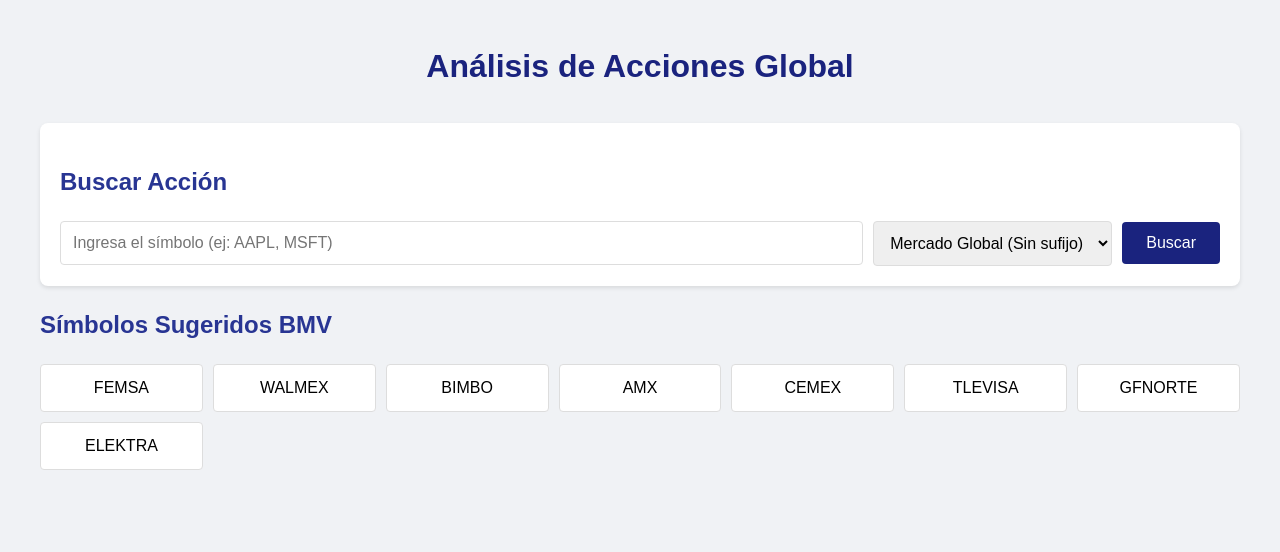
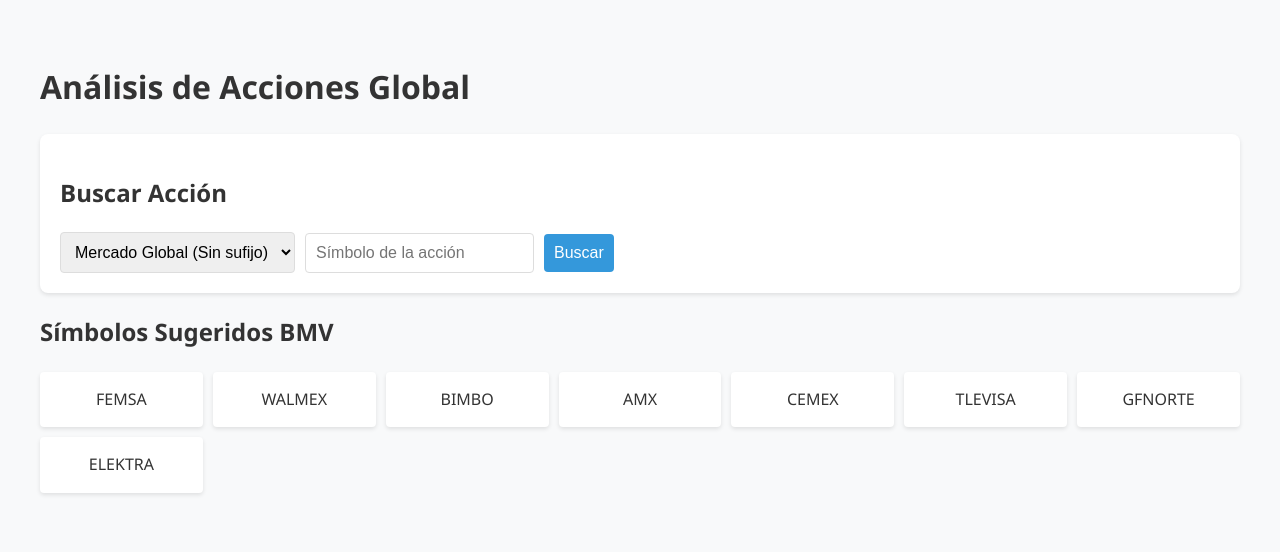
Before and after one commit to KevinCavazosO/momazoscris, a Flask app: page / in a window 1280 px wide. Shown: the top 552 px of the page. Run offline with Flask 3, Linux system fonts and the light colour scheme; some libraries are stand-ins or nearby versions.

Commit message:
index.html

```diff
--- a/templates/index.html
+++ b/templates/index.html
@@ -4,75 +4,65 @@
     <meta charset="UTF-8">
     <meta name="viewport" content="width=device-width, initial-scale=1.0">
     <title>Análisis de Acciones Global</title>
-    <script src="https://cdn.plot.ly/plotly-latest.min.js"></script>
     <style>
+        :root {
+            --primary-color: #2c3e50;
+            --secondary-color: #34495e;
+            --accent-color: #3498db;
+            --success-color: #2ecc71;
+            --warning-color: #f1c40f;
+            --danger-color: #e74c3c;
+            --text-color: #333;
+            --light-bg: #f8f9fa;
+        }
+
         body {
-            font-family: Arial, sans-serif;
+            font-family: 'Segoe UI', Tahoma, Geneva, Verdana, sans-serif;
             line-height: 1.6;
             margin: 0;
             padding: 20px;
-            background-color: #f0f2f5;
+            background-color: var(--light-bg);
+            color: var(--text-color);
         }
 
         .container {
             max-width: 1200px;
             margin: 0 auto;
-        }
-
-        h1 {
-            color: #1a237e;
-            text-align: center;
-            margin-bottom: 30px;
-        }
-
-        h2 {
-            color: #283593;
-            margin-top: 20px;
-        }
-
-        h3 {
-            color: #303f9f;
-            margin-top: 15px;
+            padding: 20px;
         }
 
         .busqueda-seccion {
-            margin: 20px 0;
+            background-color: white;
             padding: 20px;
-            background: #ffffff;
             border-radius: 8px;
             box-shadow: 0 2px 4px rgba(0,0,0,0.1);
+            margin-bottom: 20px;
         }
 
         .busqueda-form {
             display: flex;
             gap: 10px;
+            flex-wrap: wrap;
             align-items: center;
         }
 
-        .simbolo-input, .mercado-select {
-            padding: 12px;
+        select, input, button {
+            padding: 10px;
             border: 1px solid #ddd;
             border-radius: 4px;
             font-size: 16px;
         }
 
-        .simbolo-input {
-            flex: 1;
-        }
-
-        .buscar-btn {
-            padding: 12px 24px;
-            background: #1a237e;
+        button {
+            background-color: var(--accent-color);
             color: white;
             border: none;
-            border-radius: 4px;
             cursor: pointer;
-            font-size: 16px;
             transition: background-color 0.3s;
         }
 
-        .buscar-btn:hover {
-            background: #283593;
+        button:hover {
+            background-color: #2980b9;
         }
 
         .simbolos-lista {
@@ -83,123 +73,77 @@
         }
 
         .simbolo-item {
-            padding: 10px;
-            background: #ffffff;
-            border: 1px solid #ddd;
+            background-color: white;
+            padding: 15px;
             border-radius: 4px;
             text-align: center;
             cursor: pointer;
-            transition: all 0.3s;
+            transition: transform 0.2s;
+            box-shadow: 0 2px 4px rgba(0,0,0,0.1);
         }
 
         .simbolo-item:hover {
-            background: #e8eaf6;
             transform: translateY(-2px);
-            box-shadow: 0 2px 4px rgba(0,0,0,0.1);
+            background-color: var(--accent-color);
+            color: white;
         }
 
         .error {
-            padding: 15px;
-            background-color: #ffebee;
-            color: #c62828;
+            background-color: var(--danger-color);
+            color: white;
+            padding: 10px;
             border-radius: 4px;
-            margin: 20px 0;
-            text-align: center;
-        }
-
-        #resultados {
-            background: #ffffff;
-            padding: 20px;
-            border-radius: 8px;
-            box-shadow: 0 2px 4px rgba(0,0,0,0.1);
-            margin-top: 20px;
+            margin: 10px 0;
         }
 
         .empresa-info {
             display: flex;
             gap: 20px;
-            margin-bottom: 30px;
-            align-items: flex-start;
+            background-color: white;
+            padding: 20px;
+            border-radius: 8px;
+            margin-bottom: 20px;
+            box-shadow: 0 2px 4px rgba(0,0,0,0.1);
         }
 
         .logo-empresa img {
             max-width: 100px;
             height: auto;
-            border-radius: 4px;
-        }
-
-        .descripcion-empresa {
-            font-size: 0.9em;
-            color: #666;
-            line-height: 1.6;
         }
 
         .metricas-grid {
             display: grid;
             grid-template-columns: repeat(auto-fit, minmax(200px, 1fr));
             gap: 20px;
-            margin-bottom: 30px;
+            margin-bottom: 20px;
         }
 
         .metrica {
-            background: #f8f9fa;
-            padding: 15px;
-            border-radius: 4px;
+            background-color: white;
+            padding: 20px;
+            border-radius: 8px;
             text-align: center;
-        }
-
-        .metrica h3 {
-            margin: 0 0 10px 0;
-            font-size: 0.9em;
-            color: #666;
-        }
-
-        .metrica div {
-            font-size: 1.4em;
-            font-weight: bold;
-            color: #1a237e;
+            box-shadow: 0 2px 4px rgba(0,0,0,0.1);
         }
 
         .recomendacion-section {
-            margin-top: 30px;
-        }
-
-        .recomendacion-card {
-            background: #e8eaf6;
+            background-color: white;
             padding: 20px;
-            border-radius: 4px;
-            margin-top: 15px;
-        }
-
-        .recomendacion-card h3 {
-            margin-top: 0;
-            color: #1a237e;
+            border-radius: 8px;
+            margin-bottom: 20px;
+            box-shadow: 0 2px 4px rgba(0,0,0,0.1);
         }
 
         #grafico {
-            width: 100%;
+            background-color: white;
+            padding: 20px;
+            border-radius: 8px;
+            margin-top: 20px;
+            box-shadow: 0 2px 4px rgba(0,0,0,0.1);
             height: 400px;
-            margin-top: 30px;
-        }
-
-        @media (max-width: 768px) {
-            .busqueda-form {
-                flex-direction: column;
-            }
-
-            .busqueda-form > * {
-                width: 100%;
-            }
-
-            .metricas-grid {
-                grid-template-columns: 1fr;
-            }
-
-            .empresa-info {
-                flex-direction: column;
-            }
         }
     </style>
+    <script src="https://cdn.plot.ly/plotly-latest.min.js"></script>
 </head>
 <body>
     <div class="container">
@@ -208,16 +152,16 @@
         <section class="busqueda-seccion">
             <h2>Buscar Acción</h2>
             <div class="busqueda-form">
-                <input type="text" id="simboloBusqueda" placeholder="Ingresa el símbolo (ej: AAPL, MSFT)" class="simbolo-input">
-                <select id="mercadoSelect" class="mercado-select">
+                <select id="mercado">
                     <option value="">Mercado Global (Sin sufijo)</option>
                     <option value="BMV">BMV (México)</option>
                     <option value="NYSE">NYSE (EE.UU.)</option>
                     <option value="NASDAQ">NASDAQ (EE.UU.)</option>
-                    <option value="LON">LSE (Londres)</option>
+                    <option value="LSE">LSE (Londres)</option>
                     <option value="TSX">TSX (Toronto)</option>
                 </select>
-                <button onclick="buscarAccion()" class="buscar-btn">Buscar</button>
+                <input type="text" id="simbolo" placeholder="Símbolo de la acción">
+                <button onclick="analizarAccion()">Buscar</button>
             </div>
         </section>
 
@@ -239,12 +183,10 @@
 
         <div id="resultados" style="display: none;">
             <div class="empresa-info">
-                <div id="logoEmpresa" class="logo-empresa">
-                    <!-- Logo se insertará aquí -->
-                </div>
+                <div id="logoEmpresa" class="logo-empresa"></div>
                 <div>
                     <h2 id="nombreEmpresa"></h2>
-                    <div id="descripcionEmpresa" class="descripcion-empresa"></div>
+                    <p id="descripcionEmpresa" class="descripcion-empresa"></p>
                 </div>
             </div>
 
@@ -289,109 +231,119 @@
     </div>
 
     <script>
-        function buscarAccion() {
-            const simbolo = document.getElementById('simboloBusqueda').value;
-            const mercado = document.getElementById('mercadoSelect').value;
+        function seleccionarSimbolo(simbolo) {
+            document.getElementById('simbolo').value = simbolo;
+            document.getElementById('mercado').value = 'BMV';
+            analizarAccion();
+        }
+
+        async function analizarAccion() {
+            const simbolo = document.getElementById('simbolo').value;
+            const mercado = document.getElementById('mercado').value;
 
             if (!simbolo) {
-                mostrarError('Por favor, ingresa un símbolo de acción.');
+                mostrarError('Por favor ingresa un símbolo de acción');
                 return;
             }
 
-            // Ocultar error previo si existe
-            document.getElementById('error').style.display = 'none';
-            document.getElementById('resultados').style.display = 'none';
+            mostrarError('');
+            mostrarCargando();
 
-            // Realizar la búsqueda
-            fetch(`/api/analizar?simbolo=${encodeURIComponent(simbolo)}&mercado=${encodeURIComponent(mercado)}`)
-                .then(response => response.json())
-                .then(datos => {
-                    if (datos.error) {
-                        mostrarError(datos.error);
-                    } else {
-                        mostrarResultados(datos);
-                    }
-                })
-                .catch(error => {
-                    mostrarError('Error al conectar con el servidor. Por favor, intenta de nuevo.');
-                });
-        }
+            try {
+                const response = await fetch(`/api/analizar?simbolo=${simbolo}&mercado=${mercado}`);
+                const data = await response.json();
 
-        function seleccionarSimbolo(simbolo) {
-            document.getElementById('simboloBusqueda').value = simbolo;
-            document.getElementById('mercadoSelect').value = 'BMV';
-            buscarAccion();
+                if (data.error) {
+                    mostrarError(data.error);
+                    ocultarResultados();
+                    return;
+                }
+
+                mostrarResultados(data);
+            } catch (error) {
+                mostrarError('Error al analizar la acción. Por favor intenta de nuevo.');
+                ocultarResultados();
+            }
         }
 
         function mostrarError(mensaje) {
             const errorDiv = document.getElementById('error');
-            errorDiv.textContent = mensaje;
-            errorDiv.style.display = 'block';
+            if (mensaje) {
+                errorDiv.textContent = mensaje;
+                errorDiv.style.display = 'block';
+            } else {
+                errorDiv.style.display = 'none';
+            }
+        }
+
+        function mostrarCargando() {
+            document.getElementById('resultados').style.display = 'none';
+            // Aquí podrías agregar un spinner de carga si lo deseas
+        }
+
+        function ocultarResultados() {
             document.getElementById('resultados').style.display = 'none';
         }
 
-        function mostrarResultados(datos) {
+        function mostrarResultados(data) {
             document.getElementById('resultados').style.display = 'block';
 
-            // Actualizar información de la empresa
-            document.getElementById('nombreEmpresa').textContent = datos.nombre_empresa;
-            document.getElementById('descripcionEmpresa').textContent = datos.descripcion;
+            // Información de la empresa
+            document.getElementById('nombreEmpresa').textContent = data.nombre_empresa;
+            document.getElementById('descripcionEmpresa').textContent = data.descripcion;
 
-            // Actualizar logo si está disponible
+            // Logo
             const logoDiv = document.getElementById('logoEmpresa');
-            if (datos.logo_url) {
-                logoDiv.innerHTML = `<img src="${datos.logo_url}" alt="Logo ${datos.nombre_empresa}">`;
-            } else {
-                logoDiv.innerHTML = ''; // Limpiar si no hay logo
-            }
+            logoDiv.innerHTML = data.logo_url ?
+                `<img src="${data.logo_url}" alt="Logo ${data.nombre_empresa}">` : '';
 
-            // Actualizar métricas
-            document.getElementById('precio').textContent = `$${datos.precio_actual}`;
-            document.getElementById('rendimiento').textContent = `${datos.rendimiento_periodo}%`;
-            document.getElementById('precioMax').textContent = `$${datos.precio_maximo}`;
-            document.getElementById('precioMin').textContent = `$${datos.precio_minimo}`;
+            // Métricas
+            document.getElementById('precio').textContent = `$${data.precio_actual}`;
+            document.getElementById('rendimiento').textContent = `${data.rendimiento_periodo}%`;
+            document.getElementById('precioMax').textContent = `$${data.precio_maximo}`;
+            document.getElementById('precioMin').textContent = `$${data.precio_minimo}`;
 
-            // Actualizar recomendación
-            document.getElementById('recomendacion').textContent = datos.recomendacion;
-            document.getElementById('nivelRiesgo').textContent = datos.nivel_riesgo;
-            document.getElementById('inversionSugerida').textContent = datos.inversion_sugerida;
+            // Recomendación
+            document.getElementById('recomendacion').textContent = data.recomendacion;
+            document.getElementById('nivelRiesgo').textContent = data.nivel_riesgo;
+            document.getElementById('inversionSugerida').textContent = data.inversion_sugerida;
 
-            // Actualizar razones del análisis
-            const razonesHtml = datos.razones_analisis.map(razon => `<li>${razon}</li>`).join('');
+            // Razones
+            const razonesHtml = data.razones_analisis.map(razon => `<li>${razon}</li>`).join('');
             document.getElementById('razonesAnalisis').innerHTML = `<ul>${razonesHtml}</ul>`;
 
-            // Crear gráfico
+            // Gráfico
             const trace = {
-                x: datos.fechas,
-                y: datos.precios,
+                x: data.fechas,
+                y: data.precios,
                 type: 'scatter',
                 mode: 'lines',
-                name: datos.simbolo,
+                name: 'Precio',
                 line: {
-                    color: '#1a237e'
+                    color: '#3498db'
                 }
             };
 
             const layout = {
-                title: `Histórico de Precios - ${datos.simbolo}`,
+                title: 'Histórico de Precios',
                 xaxis: {
                     title: 'Fecha'
                 },
                 yaxis: {
                     title: 'Precio'
                 },
-                showlegend: true
+                height: 400,
+                margin: {
+                    l: 50,
+                    r: 50,
+                    b: 50,
+                    t: 50,
+                    pad: 4
+                }
             };
 
             Plotly.newPlot('grafico', [trace], layout);
         }
-
-        // Event listener para buscar al presionar Enter en el campo de búsqueda
-        document.getElementById('simboloBusqueda').addEventListener('keypress', function(e) {
-            if (e.key === 'Enter') {
-                buscarAccion();
-            }
-        });
     </script>
 </body>
 </html>
```
